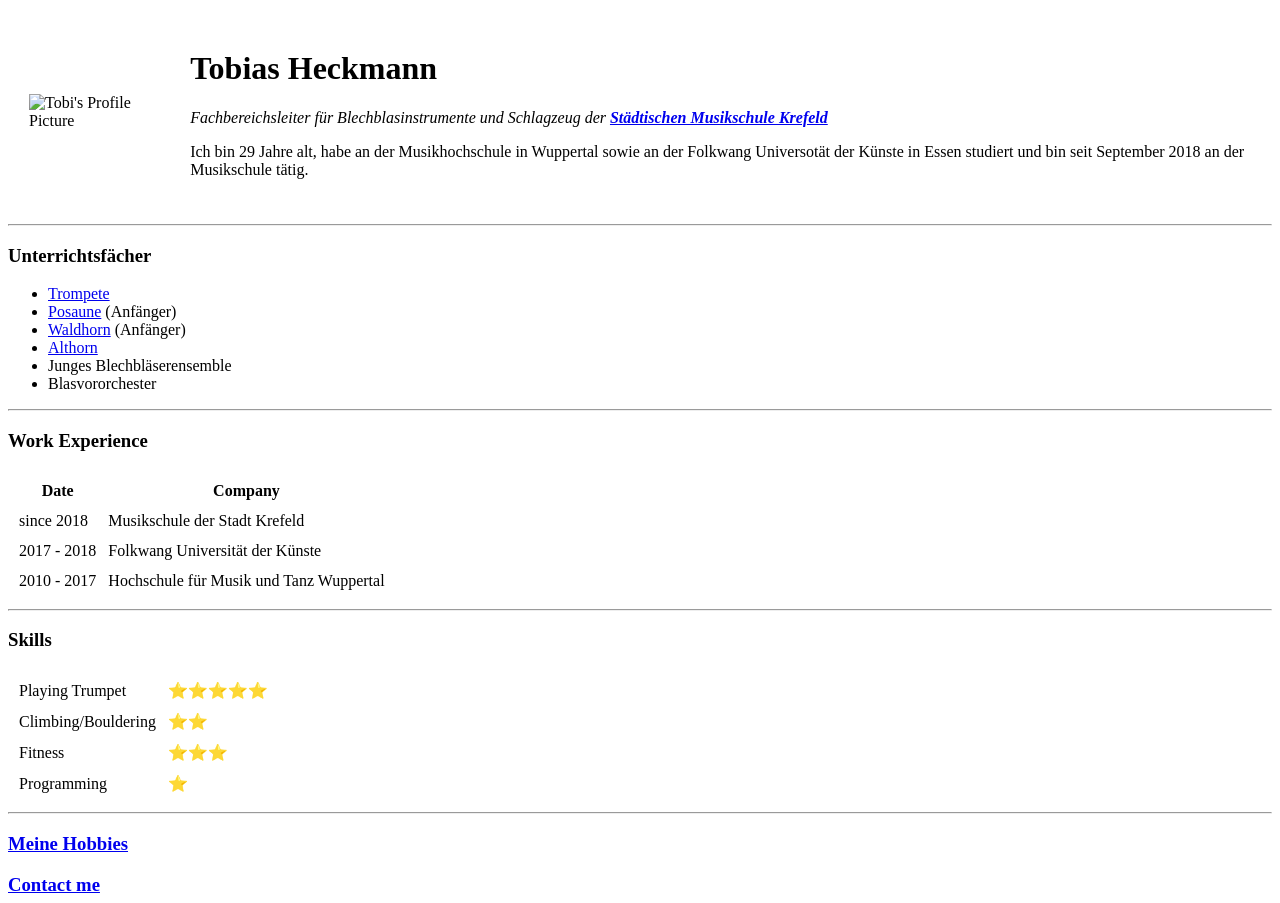
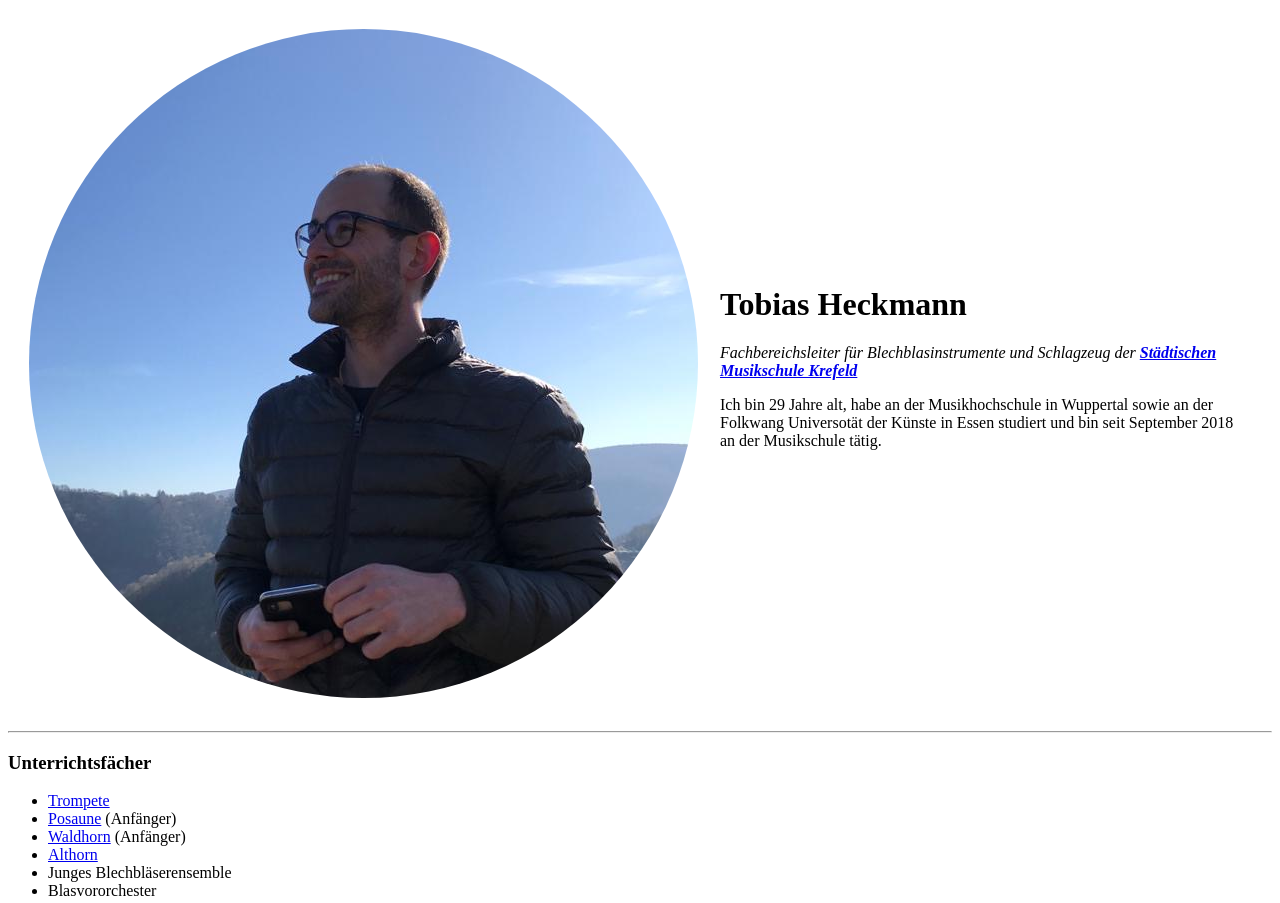
Before and after one commit to tobiasheckmann90/cv, a plain HTML site: page index.html in a window 1280 px wide. Shown: the top 903 px of the page. Drawn offline with Linux system fonts and the light colour scheme.

Commit message:
Add files via upload

```diff
--- a/index.html
+++ b/index.html
@@ -9,7 +9,7 @@
 <body>
   <table cellspacing="20">
     <tr>
-      <td><img src="/Users/Tobi/Documents/Web Development/HTML - personal site/Tobi's profile picture.png" alt="Tobi's Profile Picture"></td>
+      <td><img src="https://github.com/tobiasheckmann90/cv/blob/master/Tobi's%20profile%20picture.png" alt="Tobi's Profile Picture"></td>
       <td>
         <h1>Tobias Heckmann</h1>
         <p><em>Fachbereichsleiter für Blechblasinstrumente und Schlagzeug der <strong><a href="https://www.musik.krefeld.schulen.net/index.php">Städtischen Musikschule Krefeld</a></strong></em></p>
```
